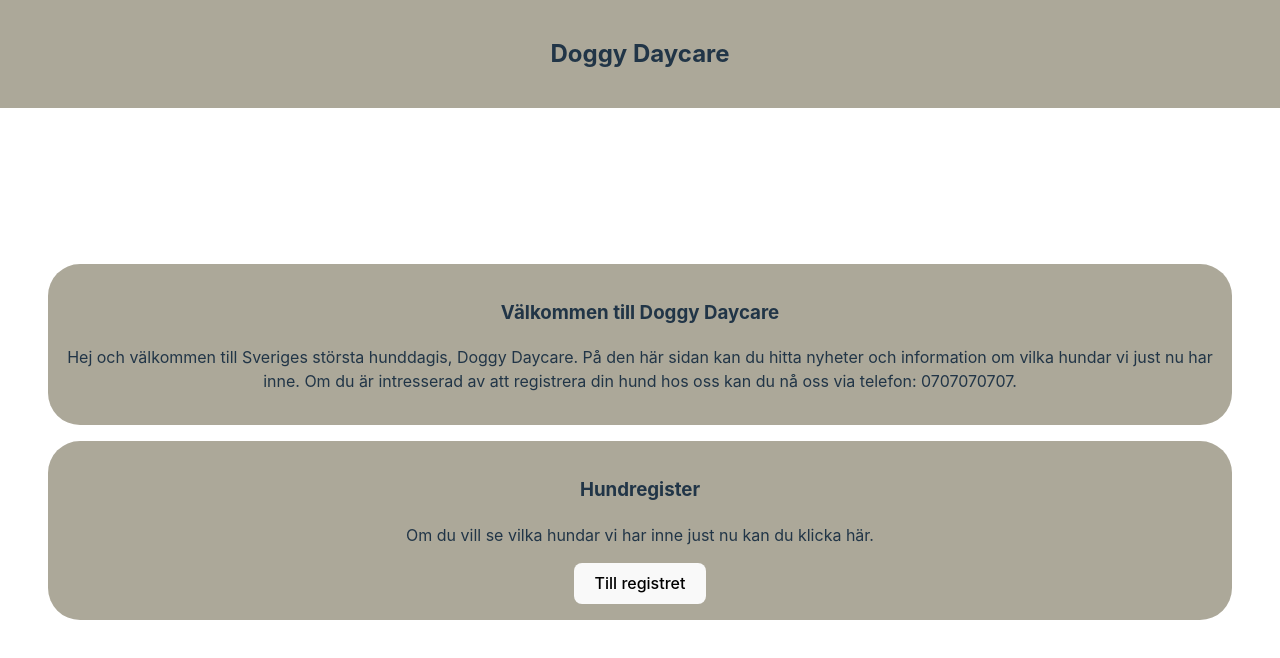
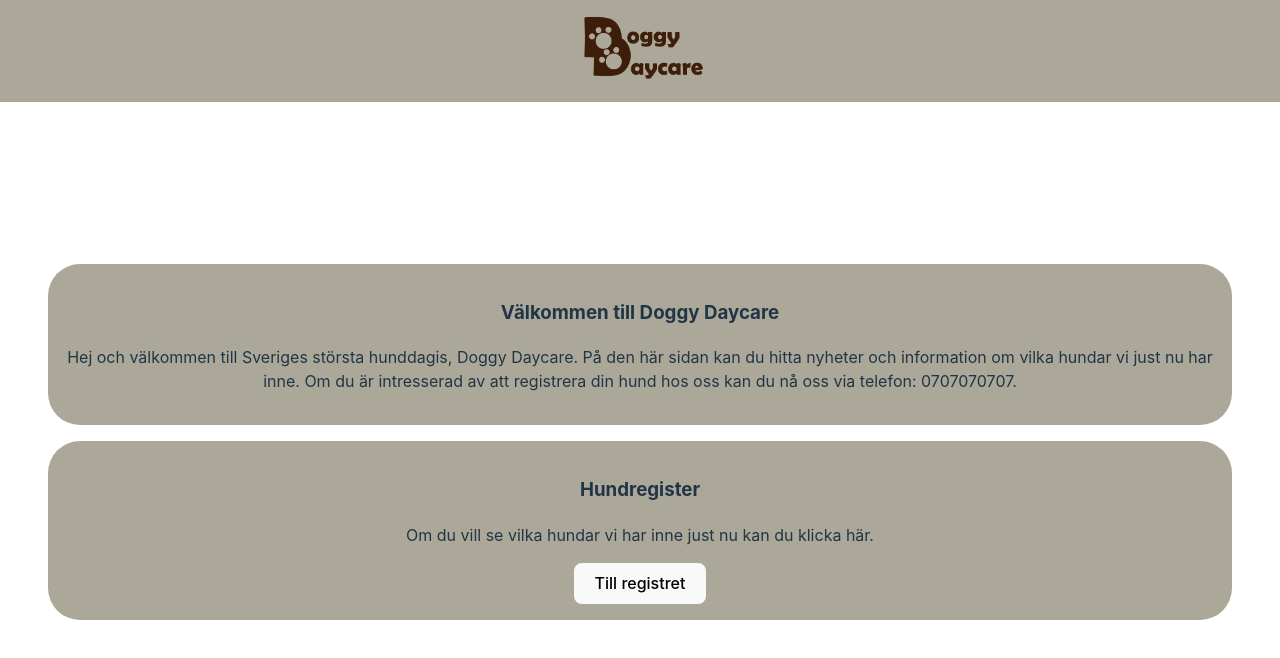
Before and after one commit to Viktorjb/react-dog-daycare, a React (Vite) app: page / in a window 1280 px wide. Shown: the top 658 px of the page. Built offline with nearby package versions, Linux system fonts and the light colour scheme.

Commit message:
title image

```diff
--- a/src/App.css
+++ b/src/App.css
@@ -105,10 +105,14 @@
 }
 
 .isout {
-  color: #ff5050;
+  color: #bc5151;
 }
 
+#titleimg {
+  height: 4em;
+  width: auto;
+}
 
-img {
+#dogimg {
   width: 16em;
 }
--- a/src/App.jsx
+++ b/src/App.jsx
@@ -86,7 +86,7 @@ const Title = () => {
   return (
     <div>
       <div className="title">
-        <h2>Doggy Daycare</h2>
+        <img src='src/assets/doggydaycare.png' alt='Welcome to Doggy Daycare' id="titleimg"/>
       </div>
       <div className="spacer">
         <h2></h2>
--- a/src/components/DogFocus.jsx
+++ b/src/components/DogFocus.jsx
@@ -16,7 +16,7 @@ const DogFocus = (props) => {
             </div>
             <div className="basic">
                 <div className="imageframe">
-                <img src={props.dog.img} alt="Image of dog"/>
+                <img src={props.dog.img} alt="Image of dog" id="dogimg"/>
                 </div>
                 <h3>{props.dog.name} {gender}</h3>
                 <p>{props.dog.age} år gammal, av rasen {props.dog.breed}.</p>
--- a/src/components/DogList.jsx
+++ b/src/components/DogList.jsx
@@ -36,10 +36,10 @@ async function fetchData (props){
     const status = document.createElement('h2');
     if(dog.present){
       status.className = 'isin';
-      status.innerHTML = 'Är hos oss';
+      status.innerHTML = 'På plats';
     } else {
       status.className = 'isout';
-      status.innerHTML = 'Är ej hos oss'
+      status.innerHTML = 'Ej på plats'
     }
 
     const infoButton = document.createElement('button');
```
Also changed, not shown: src/assets/doggydaycare.png (added).
